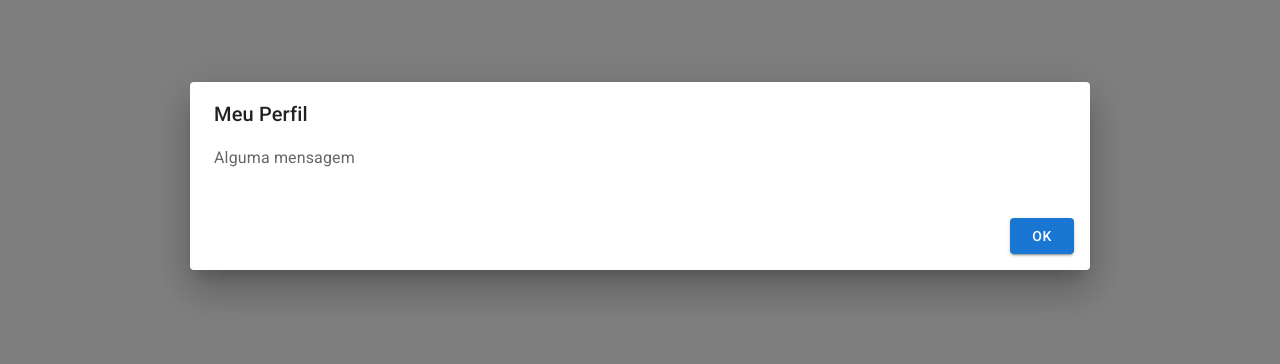
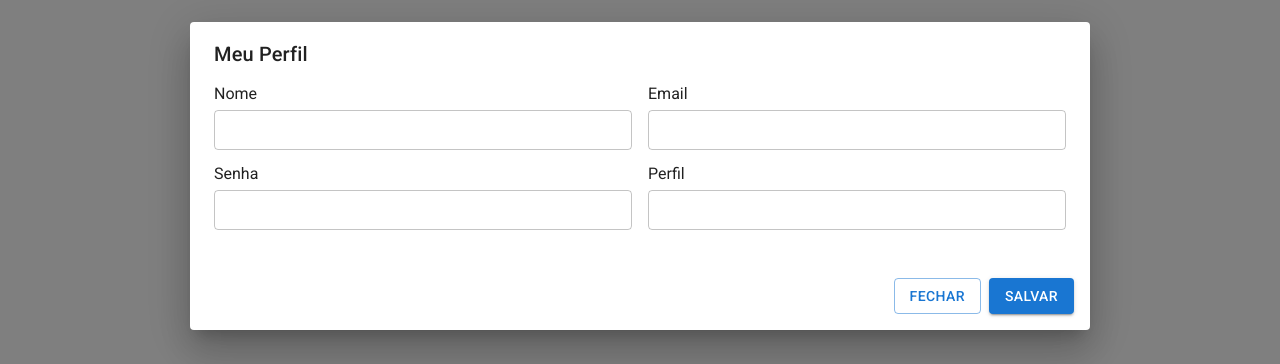
Before and after one commit to felipemaxrosa/softplan-challenge, a React (Create React App) app: page / in a window 1280 px wide. Shown: the part 224-588 px from the top of the page. Built offline with nearby package versions, Linux system fonts and the light colour scheme.

Commit message:
chore: updating data via my profile

```diff
--- a/src/components/modals/my-profile-modal/MyProfileModal.tsx
+++ b/src/components/modals/my-profile-modal/MyProfileModal.tsx
@@ -1,21 +1,56 @@
-import * as React from 'react';
-import Button from '@mui/material/Button';
-import Dialog from '@mui/material/Dialog';
-import DialogTitle from '@mui/material/DialogTitle';
-import DialogActions from '@mui/material/DialogActions';
-import DialogContent from '@mui/material/DialogContent';
-import DialogContentText from '@mui/material/DialogContentText';
+import { useEffect, useState } from 'react';
+import {
+  Button,
+  Dialog,
+  DialogTitle,
+  DialogActions,
+  DialogContent,
+  Grid,
+} from '@mui/material';
 
+import {
+  selectActiveUser,
+  selectShowMyProfileModal,
+} from '../../../store/selectors';
+import { Input } from '../../form';
+import { Profile } from '../../../models/enums';
+import { User } from '../../../models/interfaces';
 import { useAppDispatch, useAppSelector } from '../../../store';
-import { selectShowMyProfileModal } from '../../../store/selectors';
+import { setActiveUser, updateUser } from '../../../store/actions/user-actions';
 import { showMyProfile } from '../../../store/actions/modal-actions';
 
 export const MyProfileModal = () => {
   const open = useAppSelector(selectShowMyProfileModal);
+  const activeUser = useAppSelector(selectActiveUser);
+
+  const [localUser, setLocalUser] = useState({} as User);
+
+  useEffect(() => {
+    if (activeUser) {
+      setLocalUser(activeUser);
+    }
+  }, [activeUser]);
+
   const dispatch = useAppDispatch();
 
   const handleClose = () => {
     dispatch(showMyProfile(false));
+  };
+
+  const handleChange = (event: React.ChangeEvent<HTMLInputElement>) => {
+    const { value, name } = event.target;
+
+    setLocalUser((prev) => ({
+      ...prev,
+      [name]: value,
+    }));
+  };
+
+  const handleSave = () => {
+    dispatch(setActiveUser(localUser));
+    dispatch(updateUser(localUser));
+
+    handleClose();
   };
 
   return (
@@ -28,11 +63,50 @@ export const MyProfileModal = () => {
     >
       <DialogTitle>Meu Perfil</DialogTitle>
       <DialogContent sx={{ padding: '32px 24px' }}>
-        <DialogContentText>Alguma mensagem</DialogContentText>
+        <Grid container spacing={2}>
+          <Grid item xs={12} sm={6}>
+            <Input
+              label="Nome"
+              name="name"
+              value={localUser?.name}
+              onChange={handleChange}
+            />
+          </Grid>
+          <Grid item xs={12} sm={6}>
+            <Input
+              label="Email"
+              name="email"
+              type="email"
+              value={localUser?.email}
+              onChange={handleChange}
+            />
+          </Grid>
+          <Grid item xs={12} sm={6}>
+            <Input
+              label="Senha"
+              name="password"
+              type="password"
+              value={localUser?.password}
+              onChange={handleChange}
+            />
+          </Grid>
+          <Grid item xs={12} sm={6}>
+            <Input
+              label="Perfil"
+              name="profile"
+              disabled={localUser?.profile === Profile.USER}
+              value={localUser?.profile}
+              onChange={handleChange}
+            />
+          </Grid>
+        </Grid>
       </DialogContent>
       <DialogActions sx={{ padding: 2 }}>
-        <Button onClick={handleClose} variant="contained">
-          Ok
+        <Button onClick={handleClose} variant="outlined">
+          Fechar
+        </Button>
+        <Button onClick={handleSave} variant="contained">
+          Salvar
         </Button>
       </DialogActions>
     </Dialog>
--- /dev/null
+++ b/src/constants/index.ts
@@ -0,0 +1 @@
+export * from './storage.const';
--- /dev/null
+++ b/src/constants/storage.const.ts
@@ -0,0 +1 @@
+export const STORAGE_USERS = 'STORAGE/SOFTPLAN_USERS';
--- a/src/services/index.ts
+++ b/src/services/index.ts
@@ -1,2 +1,2 @@
-export * as localService from './localService';
+export * as storageService from './storageService';
 export * as userService from './userService';
--- a/src/services/localService.ts
+++ /dev/null
@@ -1,5 +0,0 @@
-const setLocalService = (key: string, value: string) => {
-  localStorage.setItem(key, value);
-};
-
-export { setLocalService };
--- /dev/null
+++ b/src/services/storageService.ts
@@ -0,0 +1,11 @@
+function setItem<T = any>(key: string, value: T) {
+  localStorage.setItem(key, JSON.stringify(value));
+}
+
+function getItem<T>(key: string) {
+  const values = localStorage.getItem(key);
+
+  if (values) return JSON.parse(values) as T;
+}
+
+export { setItem, getItem };
--- a/src/services/userService.ts
+++ b/src/services/userService.ts
@@ -1,12 +1,14 @@
+import { storageService } from '.';
 import { User } from '../models/interfaces';
-import { mockUsers } from '../store/mocks';
+import { STORAGE_USERS } from '../constants';
 
 interface Credentials {
   name: string;
   password: string;
 }
 const validateCredentials = ({ name, password }: Credentials): User | null => {
-  const validUser = mockUsers.find(
+  const users = storageService.getItem<User[]>(STORAGE_USERS);
+  const validUser = users?.find(
     (user) => user.name === name && user.password === password
   );
 
--- a/src/store/actions/user-actions.ts
+++ b/src/store/actions/user-actions.ts
@@ -1,23 +1,38 @@
 import { createAction, createAsyncThunk } from '@reduxjs/toolkit';
 
 import { mockUsers } from '../mocks';
-import { localService } from '../../services';
 import { User } from '../../models/interfaces';
+import { storageService } from '../../services';
+import { STORAGE_USERS } from '../../constants';
 
 const BOOTSTRAP = 'USER/BOOTSTRAP';
 
 const NEW_USER = 'USER/NEW_USER';
-const EDIT_USER = 'USER/EDIT_USER';
+const UPDATE_USER = 'USER/UPDATE_USER';
 const DELETE_USER = 'USER/DELETE_USER';
 const SET_ACTIVE_USER = 'USER/SET_ACTIVE_USER';
 
-const STORAGE_USERS = 'SOFTPLAN_USERS';
-
 export const bootstrap = createAsyncThunk(BOOTSTRAP, () => {
-  localService.setLocalService(STORAGE_USERS, JSON.stringify(mockUsers));
+  storageService.setItem(STORAGE_USERS, mockUsers);
 });
 
 export const newUser = createAction<User>(NEW_USER);
-export const editUser = createAction<User>(EDIT_USER);
+export const updateUser = createAsyncThunk<void, User>(
+  UPDATE_USER,
+  (userToUpdate) => {
+    const allUsers = storageService.getItem<User[]>(STORAGE_USERS);
+
+    const userIndex = allUsers?.findIndex(
+      (user) => user.id === userToUpdate.id
+    );
+
+    const updatedUsers = allUsers?.map((user, index) => {
+      if (index === userIndex) return userToUpdate;
+
+      return user;
+    });
+    storageService.setItem(STORAGE_USERS, updatedUsers);
+  }
+);
 export const deleteUser = createAction<{ id: number }>(DELETE_USER);
 export const setActiveUser = createAction<User>(SET_ACTIVE_USER);
--- a/src/store/selectors/index.ts
+++ b/src/store/selectors/index.ts
@@ -1 +1,2 @@
 export * from './modal-selectors';
+export * from './user-selectors';
--- /dev/null
+++ b/src/store/selectors/user-selectors.ts
@@ -0,0 +1,3 @@
+import { RootState } from '..';
+
+export const selectActiveUser = (state: RootState) => state.user.activeUser;
```
Also changed, not shown: 1 other file (tests, documents, lock files or other folders).
